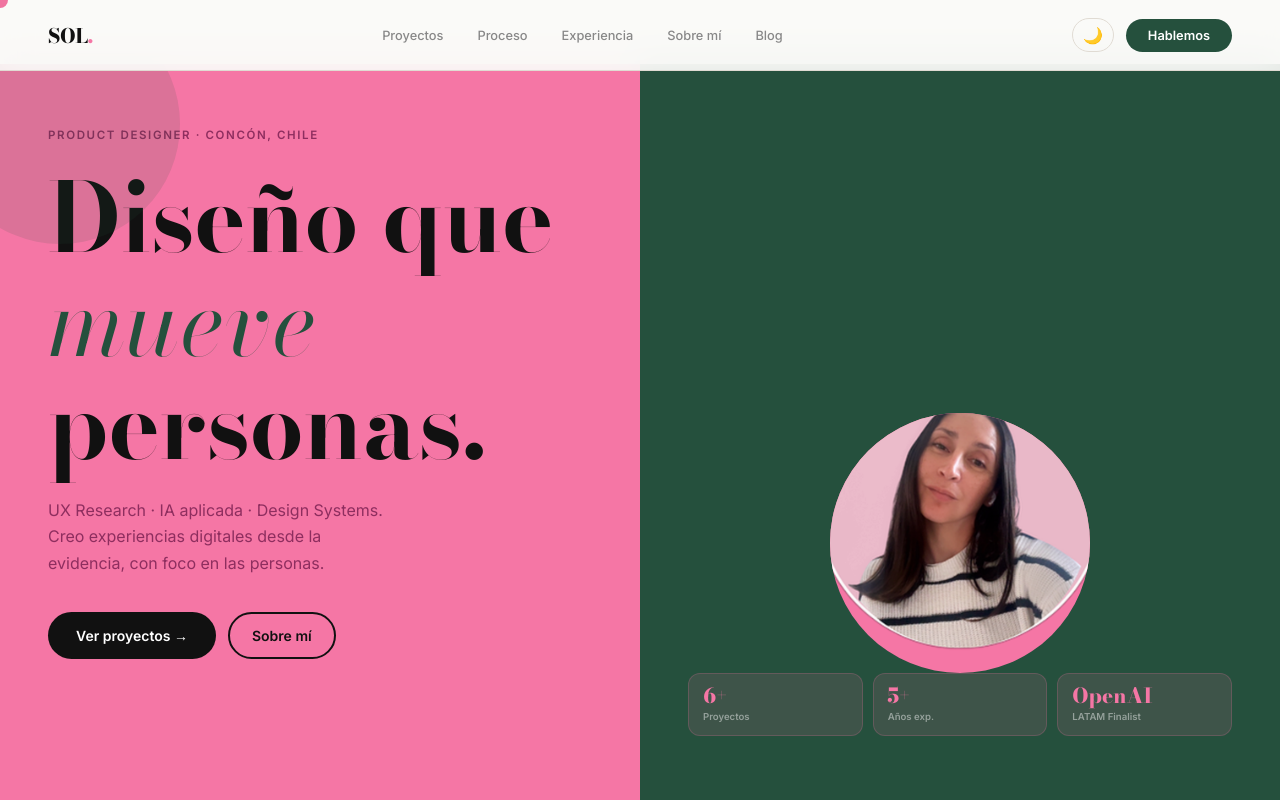
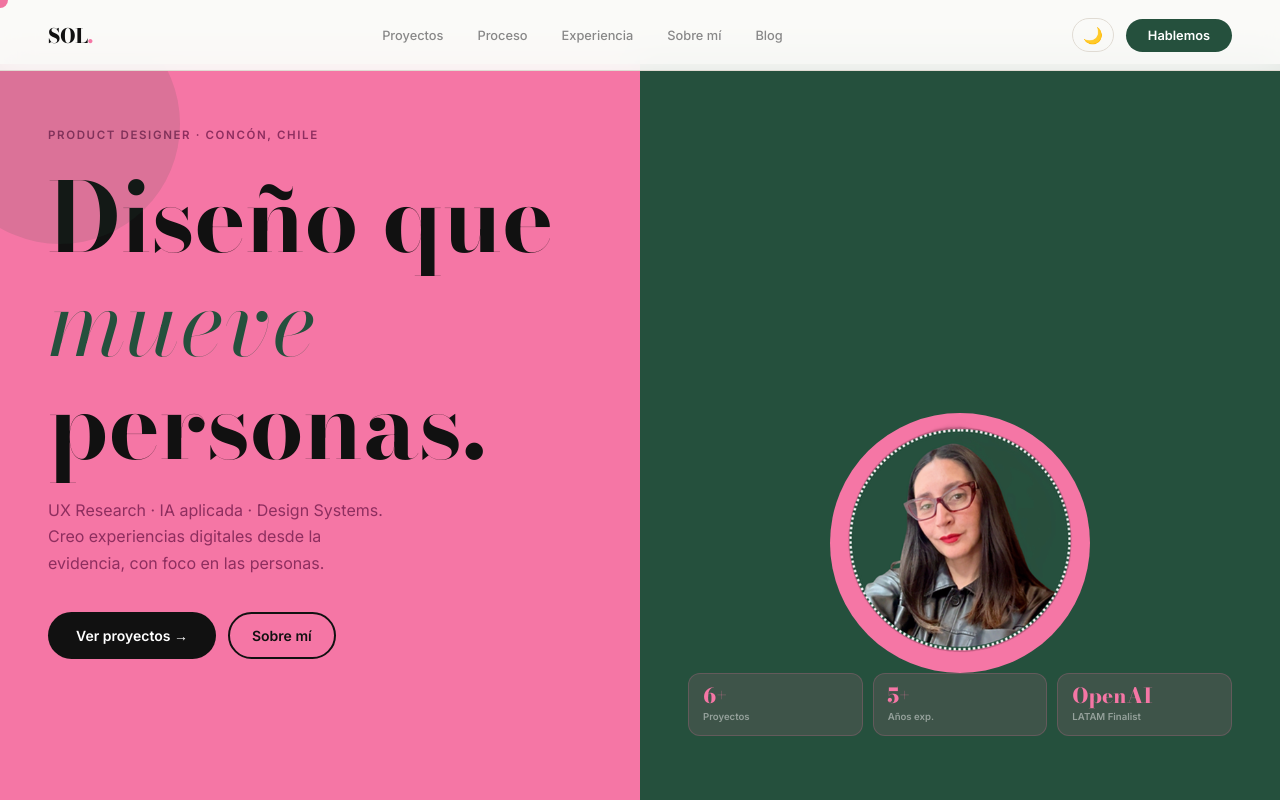
Before and after one commit to sol-escribiendo/portafolio-smelendez, a React (Vite) app: page / in a window 1280 px wide. Shown: the top 800 px of the page. Built offline with nearby package versions, Linux system fonts and the light colour scheme.

Commit message:
fix: foto hero con cara visible, foto-1 en hero, foto-2 en about

```diff
--- a/src/app/App.tsx
+++ b/src/app/App.tsx
@@ -324,7 +324,7 @@ export default function App() {
         <div className="hero-right">
           <div className="hero-photo-wrap">
             <div className="hero-photo-circle">
-              <img src="/portafolio-smelendez/sol-foto-2.png" alt="Solange Meléndez" />
+              <img src="/portafolio-smelendez/sol-foto-1.png" alt="Solange Meléndez" />
             </div>
           </div>
           <div className="hero-stats">
@@ -417,7 +417,7 @@ export default function App() {
         </Reveal>
         <Reveal className="about-right">
           <div className="profile-photo">
-            <img src="/portafolio-smelendez/sol-foto-1.png" alt="Solange Meléndez" style={{ width: "100%", objectFit: "cover", objectPosition: "top center" }} />
+            <img src="/portafolio-smelendez/sol-foto-2.png" alt="Solange Meléndez" style={{ width: "100%", objectFit: "cover", objectPosition: "top center" }} />
           </div>
           <div className="skills-list">
             {skills.map(s => (
--- a/src/app/app.css
+++ b/src/app/app.css
@@ -77,8 +77,8 @@ img{display:block;max-width:100%}
 
 .hero-right{background:var(--green);padding:64px 48px;display:flex;flex-direction:column;justify-content:flex-end;position:relative;overflow:hidden}
 .hero-photo-wrap{display:flex;align-items:flex-end;justify-content:center;padding:32px 48px 0;position:relative}
-.hero-photo-circle{width:260px;height:260px;border-radius:50%;background:#F576A5;position:relative;flex-shrink:0;display:flex;align-items:flex-end;justify-content:center;overflow:hidden}
-.hero-photo-circle img{width:130%;max-width:none;position:absolute;bottom:0;left:50%;transform:translateX(-50%);object-fit:contain}
+.hero-photo-circle{width:260px;height:260px;border-radius:50%;background:#F576A5;position:relative;flex-shrink:0;display:flex;align-items:center;justify-content:center;overflow:hidden}
+.hero-photo-circle img{width:100%;height:100%;object-fit:cover;object-position:center top}
 .hero-photo img{width:100%;height:100%;object-fit:cover;object-position:top}
 .hero-photo-placeholder{width:100%;height:100%;display:flex;flex-direction:column;align-items:center;justify-content:center;gap:8px;color:rgba(245,118,165,0.5)}
 .hero-photo-placeholder svg{opacity:0.4}
```
